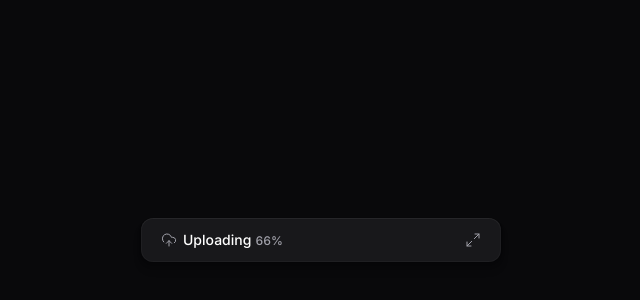
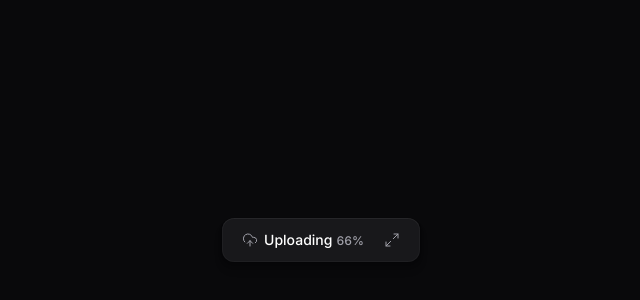
Before and after one commit to devnunes/tech_360, a React (Vite) app in the folder web/: page / in a window 1280 px wide. Shown: the part 160-460 px from the top of the page, without its empty margins (319-959 px from the left). Built offline with nearby package versions, Linux system fonts and the light colour scheme.

Commit message:
Core animations to upload widget

```diff
--- a/web/package.json
+++ b/web/package.json
@@ -13,6 +13,7 @@
     "@radix-ui/react-collapsible": "^1.1.3",
     "@radix-ui/react-progress": "^1.1.2",
     "lucide-react": "^0.485.0",
+    "motion": "^12.6.3",
     "react": "^19.0.0",
     "react-dom": "^19.0.0",
     "react-dropzone": "^14.3.8",
--- a/web/src/components/upload-widget-dropzone.tsx
+++ b/web/src/components/upload-widget-dropzone.tsx
@@ -1,3 +1,4 @@
+import { motion } from "motion/react";
 import { useDropzone } from "react-dropzone";
 import { CircularProgressBar } from "./ui/circular-progress-bar";
 
@@ -17,7 +18,12 @@
     }
   })
   return (
-    <div className="px-3 flex flex-col gap-3">
+    <motion.div
+      className="px-3 flex flex-col gap-3"
+      initial={{ opacity: 0 }}
+      animate={{ opacity: 1 }}
+      transition={{ duration: 0.4 }}
+    >
       <div
         data-active={isDragActive}
         className="cursor-pointer text-zinc-400 bg-black/20 p-5 rounded-lg border border-dashed h-32 flex flex-col items-center justify-center gap-1 hover:border-zinc-600 transition-colors data-[active=true]:bg-indigo-500/10 data-[active=true]:border-indigo-500 data-[active=true]:text-indigo-400"
@@ -38,6 +44,6 @@
       </div>
 
       <span className="text-xxs text-zinc-400">Only PNG and JPG files are supported.</span>
-    </div>
+    </motion.div>
   );
 }
--- a/web/src/components/upload-widget-minimized-button.tsx
+++ b/web/src/components/upload-widget-minimized-button.tsx
@@ -4,7 +4,7 @@
 
 export function UploadWidgetMinimizedButton() {
   return (
-    <Collapsible.Trigger className="group w-full pg-white/2 py-3 px-5 flex items-center justify-between">
+    <Collapsible.Trigger className="group w-full pg-white/2 py-3 px-5 flex items-center justify-between gap-5">
       <UploadWidgetTitle />
 
       <Maximize2 strokeWidth={1.5} className="size-4 text-zinc-400 group-hover:text-zinc-100" />
--- a/web/src/components/upload-widget.tsx
+++ b/web/src/components/upload-widget.tsx
@@ -2,14 +2,33 @@
 import { UploadWidgetDropzone } from "./upload-widget-dropzone";
 import { UploadWidgetUploadList } from "./upload-widget-upload-list";
 import * as Collapsible from "@radix-ui/react-collapsible";
-import { useState } from "react";
+import { motion, useCycle } from "motion/react"
 import { UploadWidgetMinimizedButton } from "./upload-widget-minimized-button";
 
 export function UploadWidget() {
-  const [isWidgetOpen, setWidgetOpen] = useState(false);
+  const [isWidgetOpen, toggleWidgetOpen] = useCycle(false, true);
   return (
-    <Collapsible.Root onOpenChange={setWidgetOpen}>
-      <div className="bg-zinc-900 w-[360px] overflow-hidden rounded-xl shadow-shape">
+    <Collapsible.Root onOpenChange={() => toggleWidgetOpen()}>
+      <motion.div
+        className="bg-zinc-900 w-[360] max rounded-xl shadow-shape"
+        animate={isWidgetOpen ? 'open' : 'closed'}
+        variants={{
+          closed: {
+            width: 'max-content',
+            height: 44,
+            transition: {
+              type: 'inertia',
+            }
+          },
+          open: {
+            width: 360,
+            height: 'auto',
+            transition: {
+              duration: 0.1,
+            }
+          },
+        }}
+      >
 
         {!isWidgetOpen && <UploadWidgetMinimizedButton />}
 
@@ -24,7 +43,7 @@
             <UploadWidgetUploadList />
           </div>
         </Collapsible.Content>
-      </div>
+      </motion.div>
     </Collapsible.Root>
   );
 }
```
Also changed, not shown: 1 other file (tests, documents, lock files or other folders).
